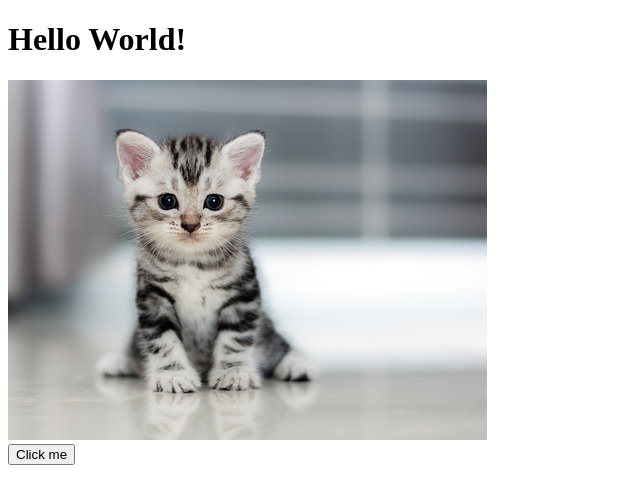
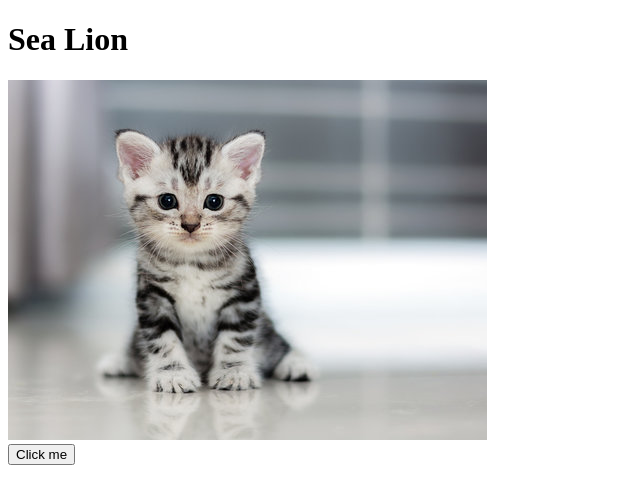
Before and after one commit to eyedeo/repo-one, a plain HTML site: page index.html in a window 1280 px wide. Shown: the whole page, without its empty margins (0-640 px from the left). Drawn offline with nearby package versions, Linux system fonts and the light colour scheme.

Commit message:
Added description of a sea lion hopefully

```diff
--- a/index.html
+++ b/index.html
@@ -10,10 +10,12 @@
 </head>
 <body>
     <!-- Your content goes here -->
-    <h1>Hello World!</h1>
+    <h1>Sea Lion</h1>
     <div id="kitty">
         <img src="images/kitten.jpg" alt="This is a kitten.">
         <button id="btn">Click me</button>
     </div>
+
+    <p> Sea Lions look like seals but brown and more hairy. </p>
 </body>
 </html>
```
